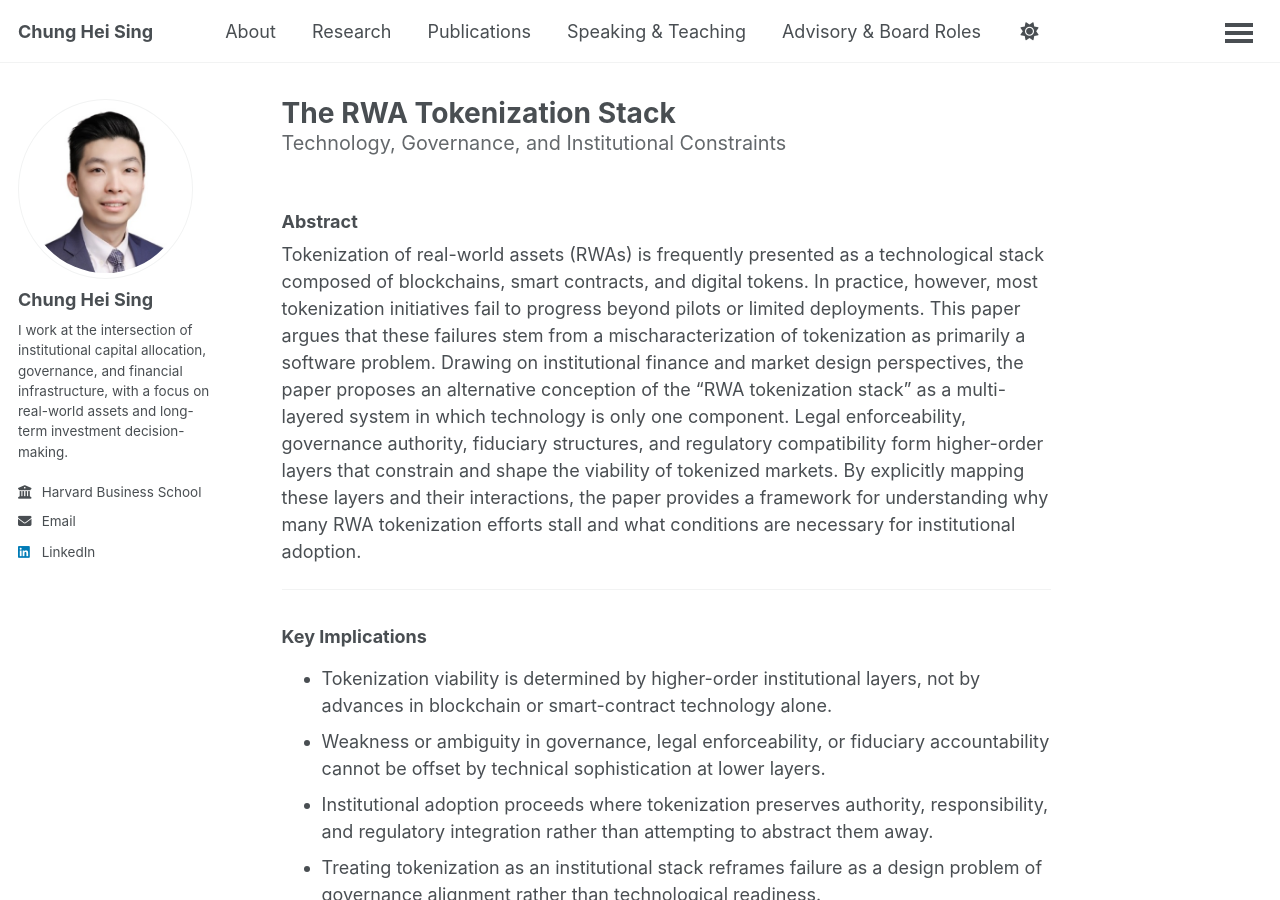
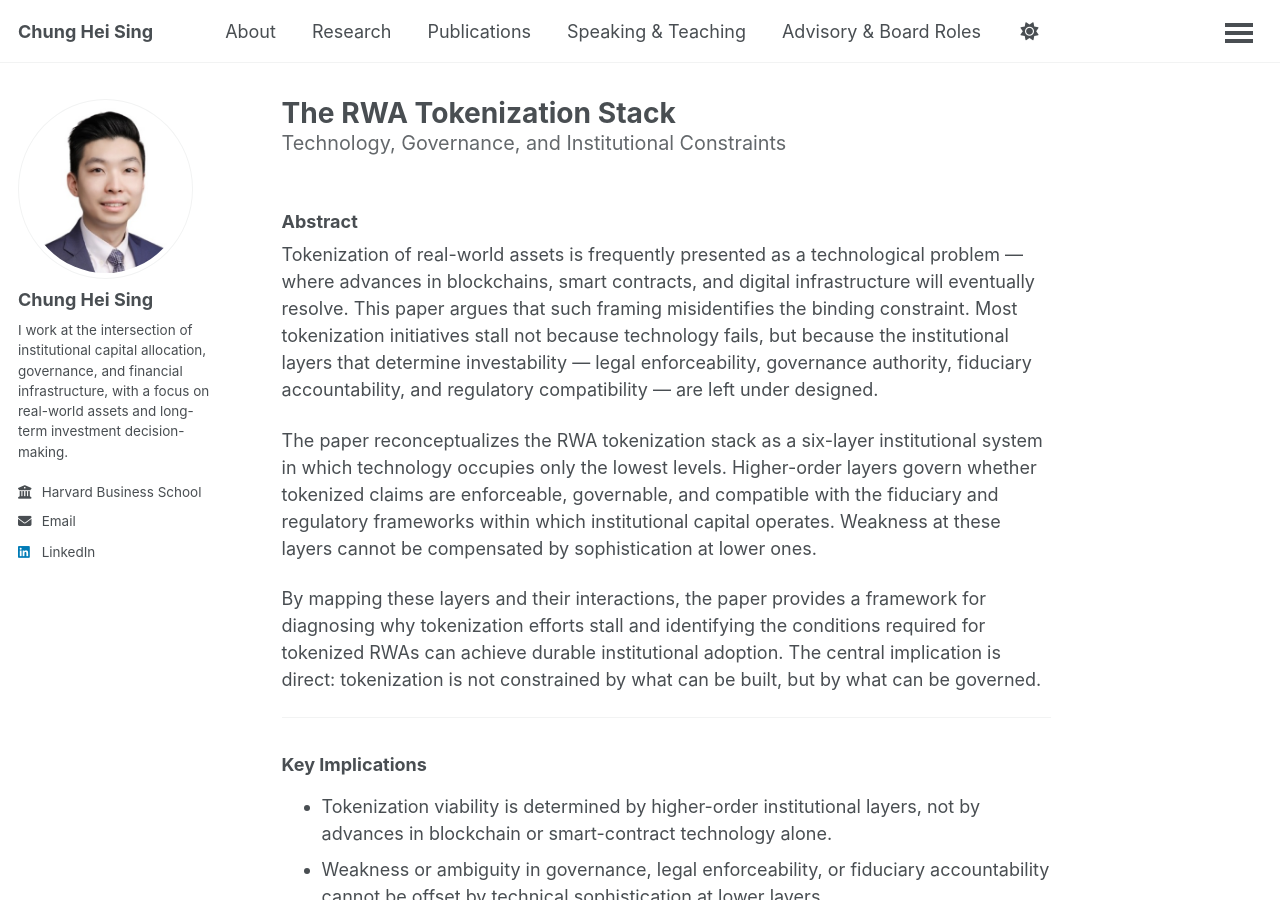
Before and after one commit to chungheising/chungheising.github.io, a Jekyll site: the page built from _publications/2023_11_RWA_Tokenization_Stack.md, in a window 1280 px wide and 900 px high. Built offline with Jekyll 4.4.1, drawn with Linux system fonts in a browser that asks for light colours; a script bundle is joined from its source files by our own code; library files that are not in the unit come from our copies.

Commit message:
Update 2023_11_RWA_Tokenization_Stack.md

```diff
--- a/_publications/2023_11_RWA_Tokenization_Stack.md
+++ b/_publications/2023_11_RWA_Tokenization_Stack.md
@@ -8,13 +8,18 @@ venue: "Working Paper"
 paper_date: "2023"
 category: digital_tokenized
 excerpt: "A practical framework for understanding the full RWA tokenization stack—why institutional adoption depends as much on governance, legal enforceability, and operating constraints as on on-chain technology."
-paperurl: /files/Sing_2023_The_RWA_Tokenization_Stack_v8.pdf
+paperurl: /files/Sing_2023_The_RWA_Tokenization_Stack.pdf
 citation: "Sing, C. H. (2023). The RWA tokenization stack: Technology, governance, and institutional constraints. Working paper."
 ---
 
 ### Abstract
 
-Tokenization of real-world assets (RWAs) is frequently presented as a technological stack composed of blockchains, smart contracts, and digital tokens. In practice, however, most tokenization initiatives fail to progress beyond pilots or limited deployments. This paper argues that these failures stem from a mischaracterization of tokenization as primarily a software problem. Drawing on institutional finance and market design perspectives, the paper proposes an alternative conception of the “RWA tokenization stack” as a multi-layered system in which technology is only one component. Legal enforceability, governance authority, fiduciary structures, and regulatory compatibility form higher-order layers that constrain and shape the viability of tokenized markets. By explicitly mapping these layers and their interactions, the paper provides a framework for understanding why many RWA tokenization efforts stall and what conditions are necessary for institutional adoption.
+Tokenization of real-world assets is frequently presented as a technological problem — where advances in blockchains, smart contracts, and digital infrastructure will eventually resolve. This paper argues that such framing misidentifies the binding constraint. Most tokenization initiatives stall not because technology fails, but because the institutional layers that determine investability — legal enforceability, governance authority, fiduciary accountability, and regulatory compatibility — are left under designed.
+
+The paper reconceptualizes the RWA tokenization stack as a six-layer institutional system in which technology occupies only the lowest levels. Higher-order layers govern whether tokenized claims are enforceable, governable, and compatible with the fiduciary and regulatory frameworks within which institutional capital operates. Weakness at these layers cannot be compensated by sophistication at lower ones.
+
+By mapping these layers and their interactions, the paper provides a framework for diagnosing why tokenization efforts stall and identifying the conditions required for tokenized RWAs can achieve durable institutional adoption. The central implication is direct: tokenization is not constrained by what can be built, but by what can be governed.
+
 
 ---
 
```
